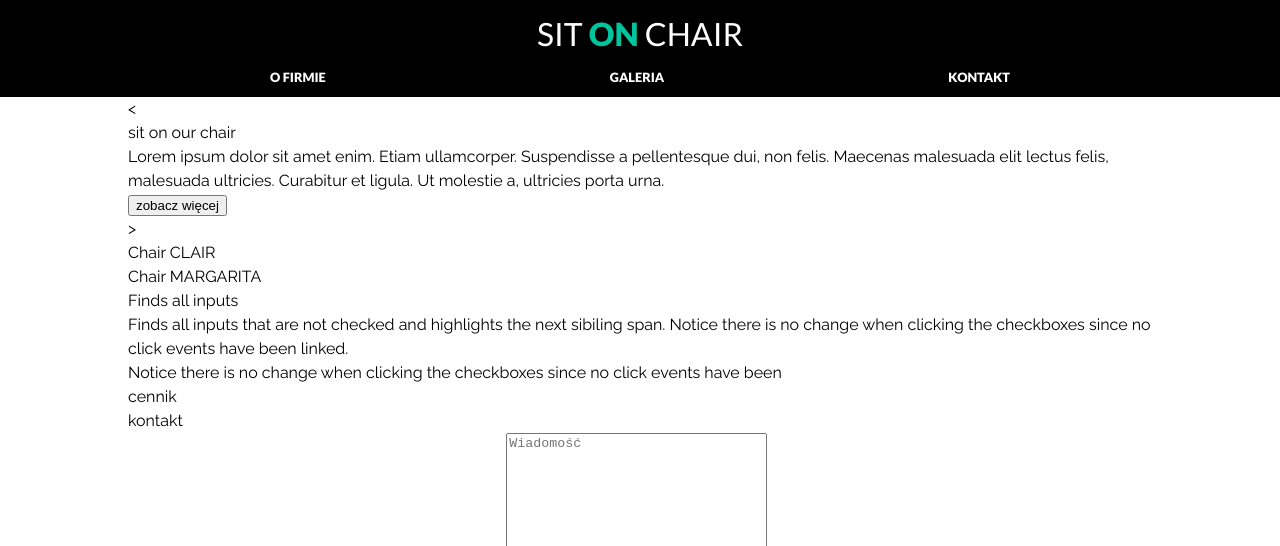
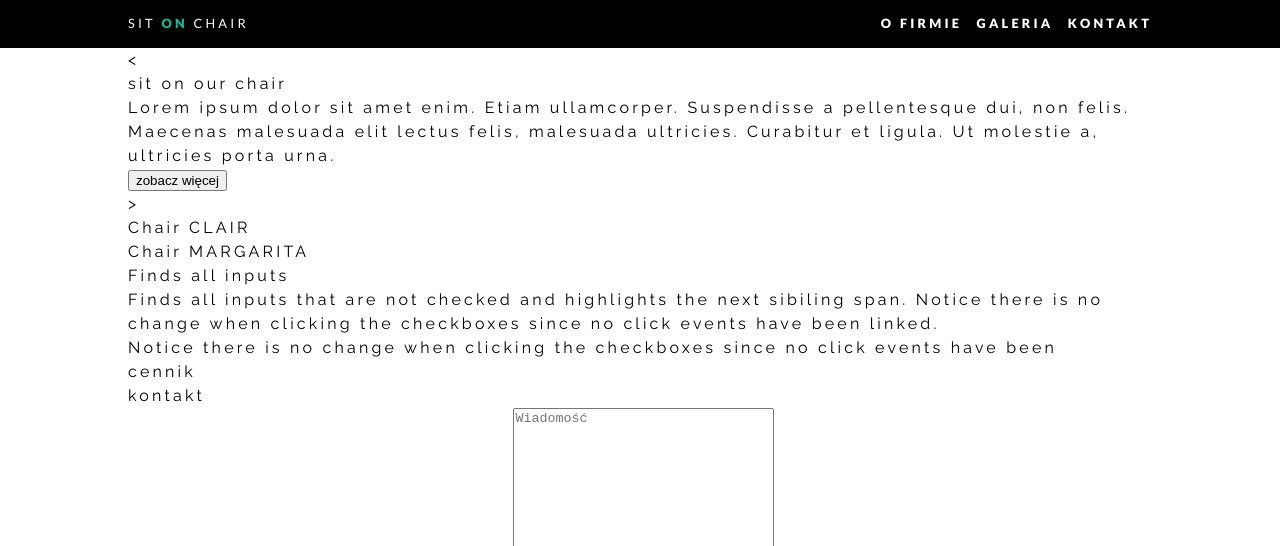
Before and after one commit to jezyk2796/newSitOnChair, a website: page src/index.html in a window 1280 px wide. Shown: the top 546 px of the page. Drawn offline with Linux system fonts and the light colour scheme.

Commit message:
responsive nav-bar

```diff
--- a/src/scss/partials/_base.scss
+++ b/src/scss/partials/_base.scss
@@ -2,6 +2,7 @@ body {
     background-color: $white;
     font-family: $ff-raleway;
     line-height: 1.5;
+    letter-spacing: 0.2rem;
 }
 
 .container {
--- a/src/scss/partials/_nav.scss
+++ b/src/scss/partials/_nav.scss
@@ -5,7 +5,7 @@ header {
     font-family: $ff-lato;
 
     h1 {
-        padding: 10px 0;
+        padding: .8rem 0;
         font-size: 2rem;
         display: flex;
         justify-content: center;
@@ -24,10 +24,10 @@ header {
     }
 
     nav {
-        padding: 0 0 10px 0;
+        padding: 0 0 .8rem 0;
         text-transform: uppercase;
         font-weight: $fw-b;
-        font-size: 0.8rem;
+        font-size: .8rem;
 
         ul {
             display: flex;
@@ -48,4 +48,28 @@ header {
             }
         }
     }
+
+    @media (min-width: 800px) {
+
+        .container {
+            display: flex;
+            justify-content: space-between;
+            align-items: center;
+
+            h1 {
+                padding: .5rem 0;
+                font-size: 0.8rem;
+            }
+
+            nav {
+                padding: .9rem 0;
+
+                ul {
+                    li {
+                        margin: 0 0 0 .9rem;
+                    }
+                }
+            }
+        }
+    }
 }
```
Also changed, not shown: src/css/style.css.
